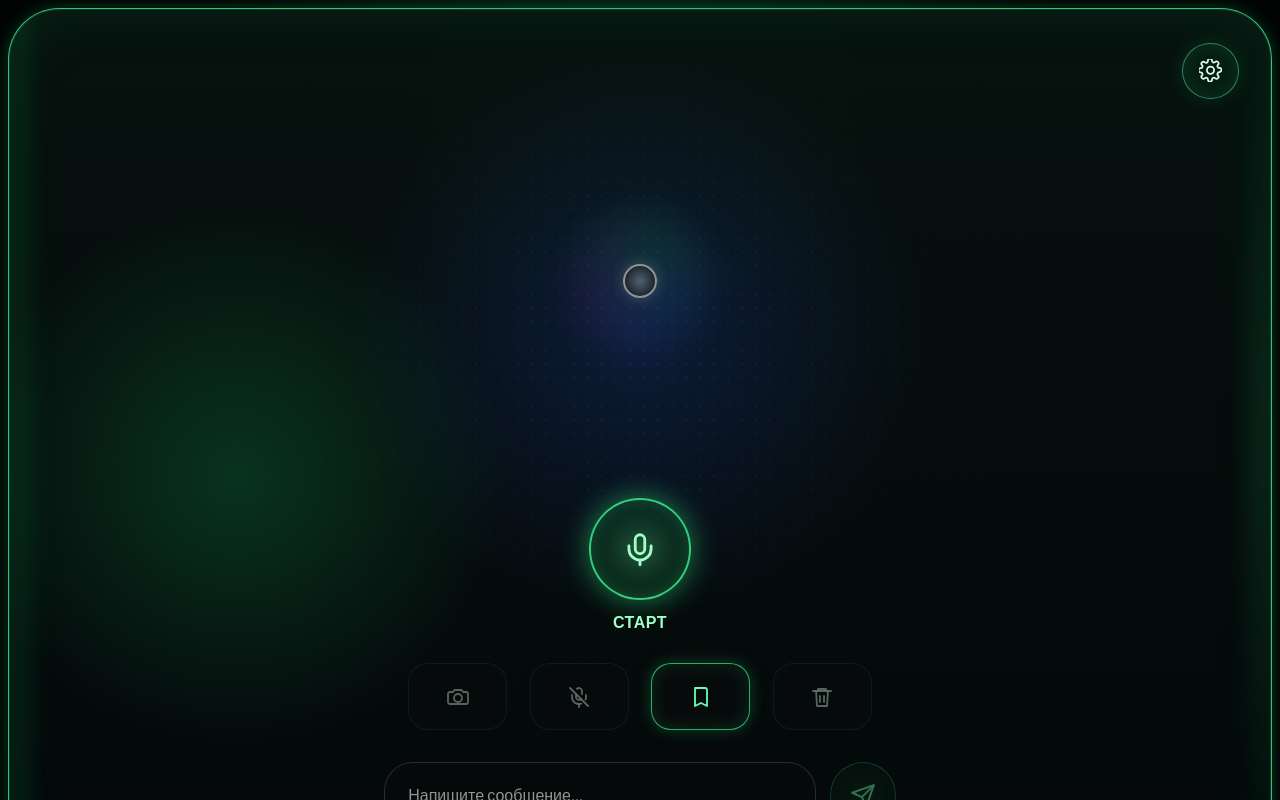
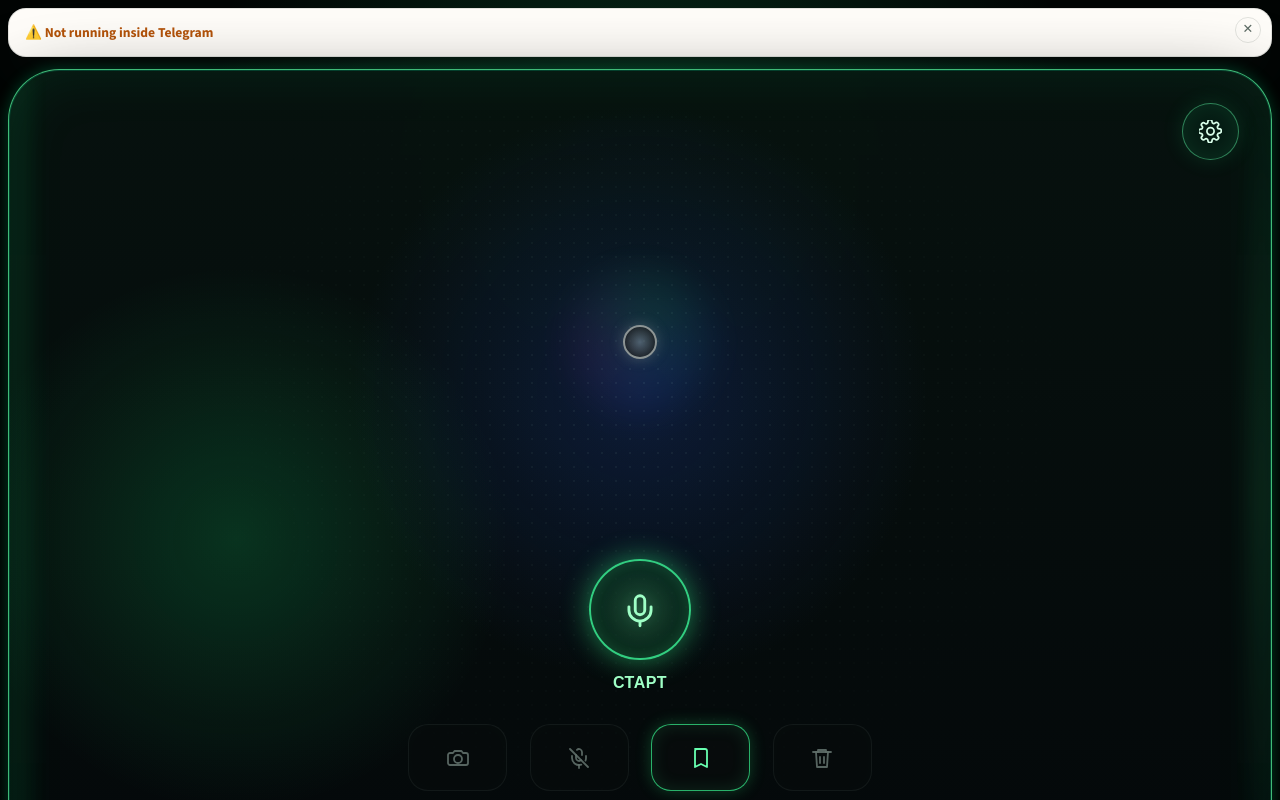
Before and after one commit to AnataBak/Alinea, a Next.js app: page / in a window 1280 px wide. Shown: the top 800 px of the page. Built offline with nearby package versions, Linux system fonts and the light colour scheme.

Commit message:
добавление в тг

```diff
--- a/app/globals.css
+++ b/app/globals.css
@@ -2102,3 +2102,153 @@ input {
     box-shadow: 0 0 0.4rem rgba(55, 255, 139, 0.5);
   }
 }
+
+/* ═══════════════════════════════════════════════════════════════
+   TELEGRAM DIAGNOSTIC MODULE
+   ═══════════════════════════════════════════════════════════════ */
+.telegram-diagnostic {
+  position: relative;
+  margin-bottom: 0.75rem;
+  padding: 0.85rem 1rem;
+  border-radius: 18px;
+  border: 1px solid var(--line);
+  background: var(--panel-strong);
+  box-shadow: var(--shadow);
+  font-size: 0.85rem;
+  line-height: 1.45;
+  animation: telegram-diag-in 260ms cubic-bezier(0.2, 0.8, 0.2, 1);
+}
+
+@keyframes telegram-diag-in {
+  from {
+    opacity: 0;
+    transform: translateY(-8px);
+  }
+  to {
+    opacity: 1;
+    transform: translateY(0);
+  }
+}
+
+.telegram-diagnostic__dismiss {
+  position: absolute;
+  top: 0.5rem;
+  right: 0.65rem;
+  width: 1.6rem;
+  height: 1.6rem;
+  display: grid;
+  place-items: center;
+  border-radius: 50%;
+  border: 1px solid var(--line);
+  background: transparent;
+  color: var(--muted);
+  font-size: 0.8rem;
+  line-height: 1;
+  cursor: pointer;
+  transition: color 120ms ease, border-color 120ms ease;
+}
+
+.telegram-diagnostic__dismiss:hover {
+  color: var(--text);
+  border-color: var(--text);
+}
+
+.telegram-diagnostic__text {
+  margin: 0;
+}
+
+.telegram-diagnostic__text + .telegram-diagnostic__text {
+  margin-top: 0.35rem;
+}
+
+.telegram-diagnostic__text--ok {
+  color: #15803d;
+  font-weight: 700;
+}
+
+.telegram-diagnostic__text--warn {
+  color: #b45309;
+  font-weight: 700;
+}
+
+.telegram-diagnostic__info {
+  margin-top: 0.5rem;
+}
+
+.telegram-diagnostic__user {
+  display: flex;
+  align-items: flex-start;
+  gap: 0.75rem;
+  margin-top: 0.5rem;
+}
+
+.telegram-diagnostic__avatar {
+  width: 48px;
+  height: 48px;
+  border-radius: 50%;
+  object-fit: cover;
+  border: 2px solid var(--accent);
+  flex-shrink: 0;
+}
+
+.telegram-diagnostic__list {
+  margin: 0;
+  padding: 0;
+  list-style: none;
+  display: flex;
+  flex-direction: column;
+  gap: 0.25rem;
+}
+
+.telegram-diagnostic__list li {
+  font-size: 0.85rem;
+  color: var(--text);
+}
+
+.telegram-diagnostic__list li strong {
+  font-weight: 600;
+  color: var(--muted);
+  margin-right: 0.4rem;
+}
+
+.telegram-diagnostic__json {
+  margin-top: 0.5rem;
+  font-size: 0.8rem;
+}
+
+.telegram-diagnostic__json summary {
+  cursor: pointer;
+  color: var(--accent);
+  font-weight: 600;
+  user-select: none;
+}
+
+.telegram-diagnostic__json pre {
+  margin: 0.4rem 0 0;
+  padding: 0.6rem;
+  border-radius: 10px;
+  background: var(--bg);
+  border: 1px solid var(--line);
+  overflow-x: auto;
+  font-family: ui-monospace, SFMono-Regular, Menlo, Consolas, monospace;
+  font-size: 0.78rem;
+  line-height: 1.35;
+  color: var(--text);
+}
+
+@media (max-width: 640px) {
+  .telegram-diagnostic {
+    padding: 0.7rem 0.8rem;
+    font-size: 0.8rem;
+  }
+
+  .telegram-diagnostic__user {
+    flex-direction: column;
+    gap: 0.5rem;
+  }
+
+  .telegram-diagnostic__avatar {
+    width: 40px;
+    height: 40px;
+  }
+}
--- a/app/page.tsx
+++ b/app/page.tsx
@@ -1,8 +1,12 @@
+'use client';
+
 import { LiveConsole } from '@/components/live-console';
+import { TelegramDiagnostic } from '@/components/telegram-diagnostic';
 
 export default function HomePage() {
   return (
     <main className="page-shell">
+      <TelegramDiagnostic />
       <LiveConsole />
     </main>
   );
--- /dev/null
+++ b/components/telegram-diagnostic.tsx
@@ -0,0 +1,113 @@
+'use client';
+
+import { useEffect, useState } from 'react';
+
+type TelegramUserInfo = {
+  id: number;
+  first_name: string;
+  username?: string;
+  photo_url?: string;
+};
+
+type DiagnosticState =
+  | { status: 'loading' }
+  | { status: 'not-found' }
+  | { status: 'found'; user: TelegramUserInfo | null; rawInitData: string };
+
+export function TelegramDiagnostic() {
+  const [state, setState] = useState<DiagnosticState>({ status: 'loading' });
+  const [dismissed, setDismissed] = useState(false);
+
+  useEffect(() => {
+    // Даём Telegram WebApp время на инициализацию
+    const timer = setTimeout(() => {
+      const tg = window.Telegram?.WebApp;
+
+      if (!tg) {
+        setState({ status: 'not-found' });
+        return;
+      }
+
+      tg.ready();
+
+      const rawUser = tg.initDataUnsafe.user;
+      const user: TelegramUserInfo | null = rawUser
+        ? {
+            id: rawUser.id,
+            first_name: rawUser.first_name,
+            username: rawUser.username,
+            photo_url: rawUser.photo_url,
+          }
+        : null;
+
+      console.log('[TelegramDiagnostic] initDataUnsafe:', tg.initDataUnsafe);
+      console.log('[TelegramDiagnostic] user:', rawUser);
+
+      setState({
+        status: 'found',
+        user,
+        rawInitData: tg.initData,
+      });
+    }, 100);
+
+    return () => clearTimeout(timer);
+  }, []);
+
+  if (dismissed) return null;
+
+  return (
+    <div className="telegram-diagnostic">
+      <button
+        type="button"
+        className="telegram-diagnostic__dismiss"
+        onClick={() => setDismissed(true)}
+        aria-label="Закрыть диагностику Telegram"
+        title="Закрыть"
+      >
+        ✕
+      </button>
+      {state.status === 'loading' && (
+        <p className="telegram-diagnostic__text">🔍 Проверка Telegram Mini App...</p>
+      )}
+      {state.status === 'not-found' && (
+        <p className="telegram-diagnostic__text telegram-diagnostic__text--warn">
+          ⚠️ Not running inside Telegram
+        </p>
+      )}
+      {state.status === 'found' && (
+        <div className="telegram-diagnostic__info">
+          <p className="telegram-diagnostic__text telegram-diagnostic__text--ok">
+            ✅ Telegram detected
+          </p>
+          {state.user ? (
+            <div className="telegram-diagnostic__user">
+              {state.user.photo_url && (
+                <img
+                  src={state.user.photo_url}
+                  alt="User photo"
+                  className="telegram-diagnostic__avatar"
+                />
+              )}
+              <ul className="telegram-diagnostic__list">
+                <li><strong>User ID:</strong> {state.user.id}</li>
+                <li><strong>First Name:</strong> {state.user.first_name}</li>
+                <li><strong>Username:</strong> {state.user.username ?? '—'}</li>
+                <li><strong>Photo URL:</strong> {state.user.photo_url ?? '—'}</li>
+              </ul>
+              {state.rawInitData && (
+                <details className="telegram-diagnostic__json">
+                  <summary>Full JSON (initDataUnsafe)</summary>
+                  <pre>{JSON.stringify(state.user, null, 2)}</pre>
+                </details>
+              )}
+            </div>
+          ) : (
+            <p className="telegram-diagnostic__text">
+              User object is empty — пользователь не авторизован в Telegram Mini App.
+            </p>
+          )}
+        </div>
+      )}
+    </div>
+  );
+}
```
Also changed, not shown: types/telegram-webapp.d.ts (added, +80 -0 lines).
